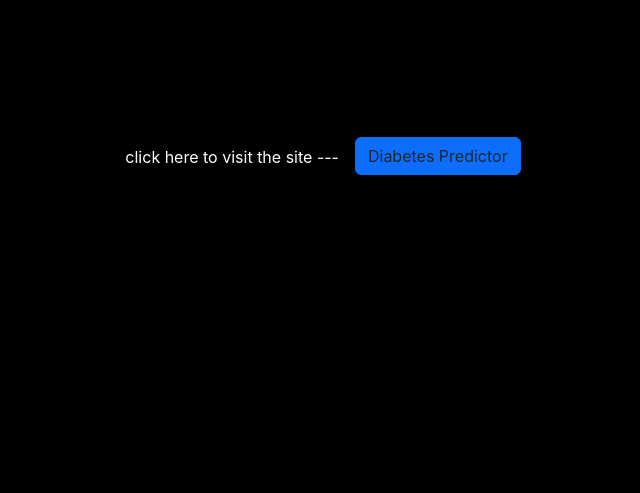
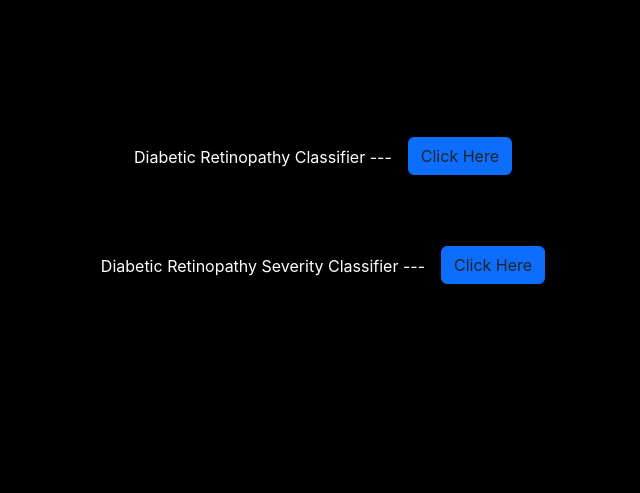
Before and after one commit to sanchiitvijay/Diabetics-Predictor, a plain HTML site: page index.html in a window 1280 px wide. Shown: the part 179-672 px from the top of the page, without its empty margins (321-961 px from the left). Drawn offline with nearby package versions, Linux system fonts and the light colour scheme.

Commit message:
fixed links

```diff
--- a/index.html
+++ b/index.html
@@ -23,16 +23,24 @@
 
     <form class="row g-2">
         <div class="col-auto">
-          <label for="staticEmail2" class="label-data".color = "white"> click here to visit the site --- </label>
-          <!-- <input type="text" readonly class="form-control-plaintext" id="staticEmail2" value="email@example.com"> -->
+          <label for="staticEmail2" class="label-data".color = "white"> Diabetic Retinopathy Classifier --- </label>
         </div>
         <div class="col-auto">
             <button type="button" class="btn btn-primary">
-            <a href="https://3f116452dce18788da.gradio.live/" target=”_blank”  class="link-dark link-offset-2 link-underline-opacity-0 link-underline-opacity-100-hover">Diabetes Predictor</a>
+            <a href="https://huggingface.co/spaces/suhas1324/Diacure-stage-1/" target=”_blank”  class="link-dark link-offset-2 link-underline-opacity-0 link-underline-opacity-100-hover">Click Here</a>
         </button>
         </div>
       </form>
-    <div id="result"></div>
+    <form class="row g-2" style="margin-top: -150px;">
+        <div class="col-auto">
+          <label for="staticEmail2" class="label-data".color = "white"> Diabetic Retinopathy Severity Classifier --- </label>
+        </div>
+        <div class="col-auto">
+            <button type="button" class="btn btn-primary">
+            <a href="https://huggingface.co/spaces/suhas1324/Diacure-stage-2/" target=”_blank”  class="link-dark link-offset-2 link-underline-opacity-0 link-underline-opacity-100-hover">Click Here</a>
+        </button>
+        </div>
+      </form>
 
     <footer class="">
         <ul class="nav justify-content-center border-bottom footer_margin">
```
